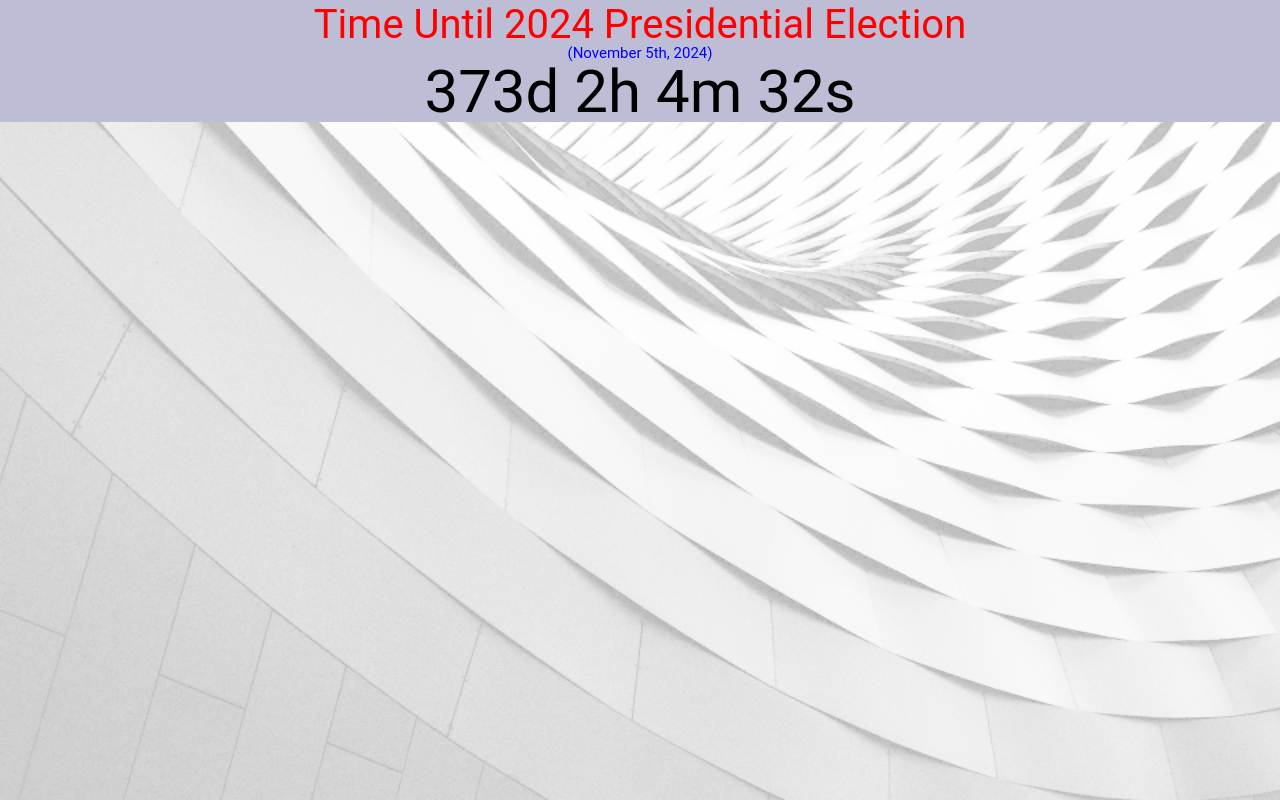
After one commit to NextGenPolicTech/PoliAware, a Flask app: template templates/elections.html in a window 1280 px wide. The commit adds this page. Run offline with Flask 2, Linux system fonts and the light colour scheme; the template is opened without the code that fills it, so the values that code supplies are empty.

Commit message:
electionspage

```diff
--- /dev/null
+++ b/templates/elections.html
@@ -0,0 +1,101 @@
+<head>
+    <meta charset="UTF-8">
+    <meta http-equiv="X-UA-Compatible" content="IE=edge">
+    <meta name="viewport" content="width=device-width, initial-scale=1.0">
+    <title>Home Page</title>
+    <link rel="preconnect" href="https://fonts.googleapis.com%22%3E/">
+    <link rel="preconnect" href="https://fonts.gstatic.com/" crossorigin>
+    <link href='https://fonts.googleapis.com/css?family=Lato:400,700' rel='stylesheet' type='text/css'>
+
+    <link rel="stylesheet" href= "{{ url_for('static',filename='css/styles.css') }}" />
+    <link rel="stylesheet" href= "{{ url_for('static',filename='css/modern-normalize.css') }}" />
+      <link rel="stylesheet" href= "{{ url_for('static',filename='css/components/header.css') }}" />
+      <link rel="stylesheet" href= "{{ url_for('static',filename='css/components/mobile-nav.css') }}" />
+      <link rel="stylesheet" href= "{{ url_for('static',filename='css/news.css') }}">
+      <link rel="stylesheet" href= "{{ url_for('static',filename='css/components/footer.css') }}" />
+      <link rel="stylesheet" href= "{{ url_for('static',filename='css/util.css') }}" />
+
+
+  </head>
+
+  <header class = "countdown">
+        <!DOCTYPE HTML>
+    <html>
+    <head>
+    <p class="election-title">Time Until 2024 Presidential Election</p>
+    <meta name="viewport" content="width=device-width, initial-scale=1">
+    <p class = "election-caption">(November 5th, 2024)</p>
+
+    <style>
+    p {
+        text-align: center;
+        font-size: 60px;
+        margin-top: 0px;
+        font-family: Roboto, sans-serif;
+    }
+    .election-title{
+        text-align: center;
+        font-size: 40px;
+        margin-top: 5px;
+        color: red;
+        font-family: Roboto, sans-serif;
+    }
+    .election-caption{
+        text-align: center;
+        font-size: 15px;
+        position: relative;
+        color: blue;
+        font-family: Roboto, sans-serif;
+    }
+    </style>
+    </head>
+    <body>
+
+    <p id="demo"></p>
+    <script>
+    // Set the date we're counting down to
+    var countDownDate = new Date("November 5, 2024 0:0:0").getTime();
+
+    // Update the count down every 1 second
+    var x = setInterval(function() {
+
+    // Get today's date and time
+    var now = new Date().getTime();
+
+    // Find the distance between now and the count down date
+    var distance = countDownDate - now;
+
+    // Time calculations for days, hours, minutes and seconds
+    var days = Math.floor(distance / (1000 * 60 * 60 * 24));
+    var hours = Math.floor((distance % (1000 * 60 * 60 * 24)) / (1000 * 60 * 60));
+    var minutes = Math.floor((distance % (1000 * 60 * 60)) / (1000 * 60));
+    var seconds = Math.floor((distance % (1000 * 60)) / 1000);
+
+    // Output the result in an element with id="demo"
+    document.getElementById("demo").innerHTML = days + "d " + hours + "h "
+    + minutes + "m " + seconds + "s ";
+
+    // If the count down is over, write some text
+    if (distance < 0) {
+        clearInterval(x);
+        document.getElementById("demo").innerHTML = "EXPIRED";
+    }
+    }, 1000);
+    </script>
+
+    </body>
+    </html>
+
+    <style>
+        .countdown{
+            position: relative;
+            background-color: rgb(189, 189, 213);
+            font-family: Roboto, sans-serif;
+        }
+    </style>
+
+
+
+
+
+</header>
--- a/templates/header.html
+++ b/templates/header.html
@@ -19,7 +19,7 @@
             <a class="header__link" href="{{ url_for('representative') }}"> Representatives</a>
           </li>
           <li>
-            <a class="header__link" href="#election"> Election</a>
+            <a class="header__link" href="#election"> Election</a><!--joseph connect the elections.html to this button link pls-->
           </li>
           <li>
             <a class="header__link" href="{{ url_for('news') }}"> News</a>
```
Also changed, not shown: static/css/elect/elections.css (added).
